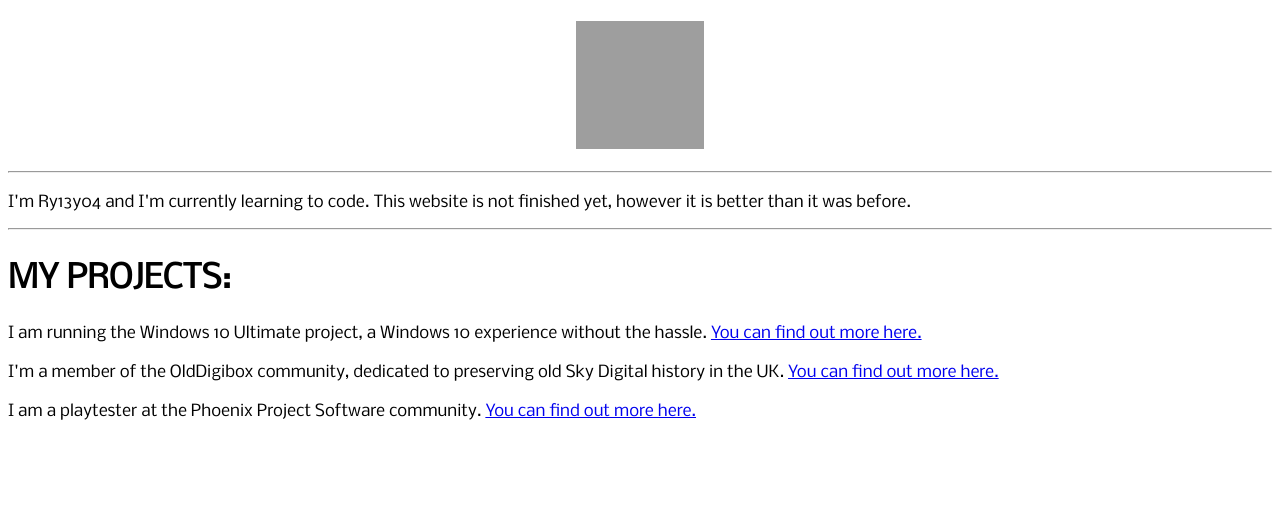
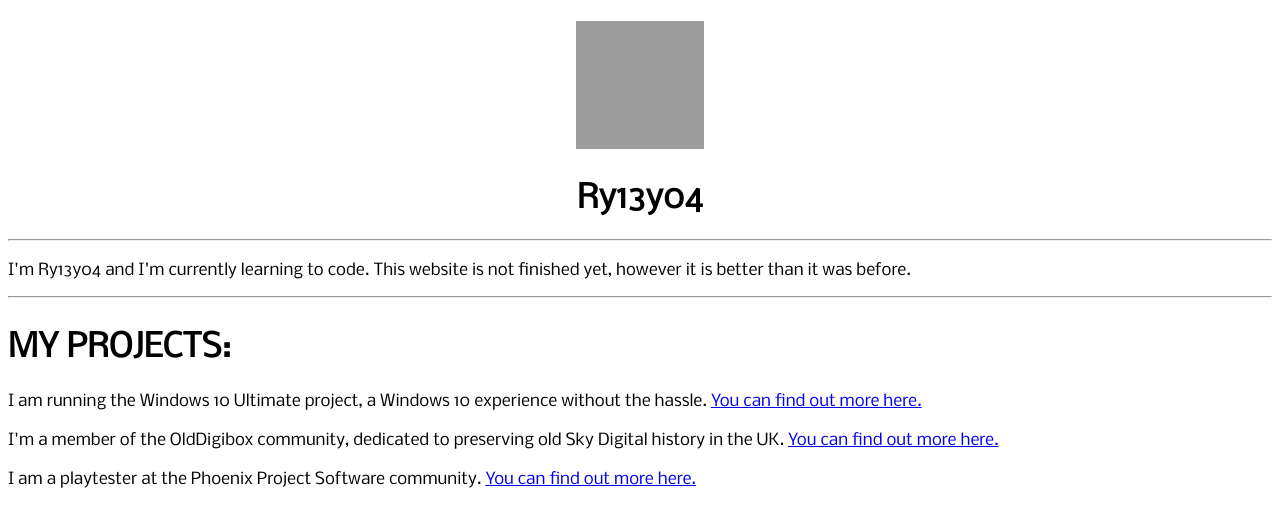
Before and after one commit to sabianroberts/ry13y04, a plain HTML site: page index.html in a window 1280 px wide. Drawn offline with Linux system fonts and the light colour scheme; grey boxes are pictures that could not be loaded.

Commit message:
Add header text

```diff
--- a/index.html
+++ b/index.html
@@ -12,7 +12,7 @@
 	<link rel="stylesheet" href="style.css">
 </head>
 <body>
-<h1><img id="avatar" src="https://avatars2.githubusercontent.com/u/75205875?s=460&amp;u=081cf7bc97ad653e9df6289e4fc36445ad40bf4d&amp;v=4" alt="Profile picture" width="128" height="128" /></h1>
+<h1><img id="avatar" src="https://avatars2.githubusercontent.com/u/75205875?s=460&amp;u=081cf7bc97ad653e9df6289e4fc36445ad40bf4d&amp;v=4" alt="Profile picture" width="128" height="128" /><h1 id="headtext">Ry13y04</h1></h1>
 <hr />
 <p>I'm Ry13y04 and I'm currently learning to code. This website is not finished yet, however it is better than it was before.</p>
 <hr />
--- a/style.css
+++ b/style.css
@@ -16,3 +16,7 @@ body {
     margin-left: auto;
     margin-right: auto;
 }
+
+#headtext {
+    text-align: center;
+}
```
